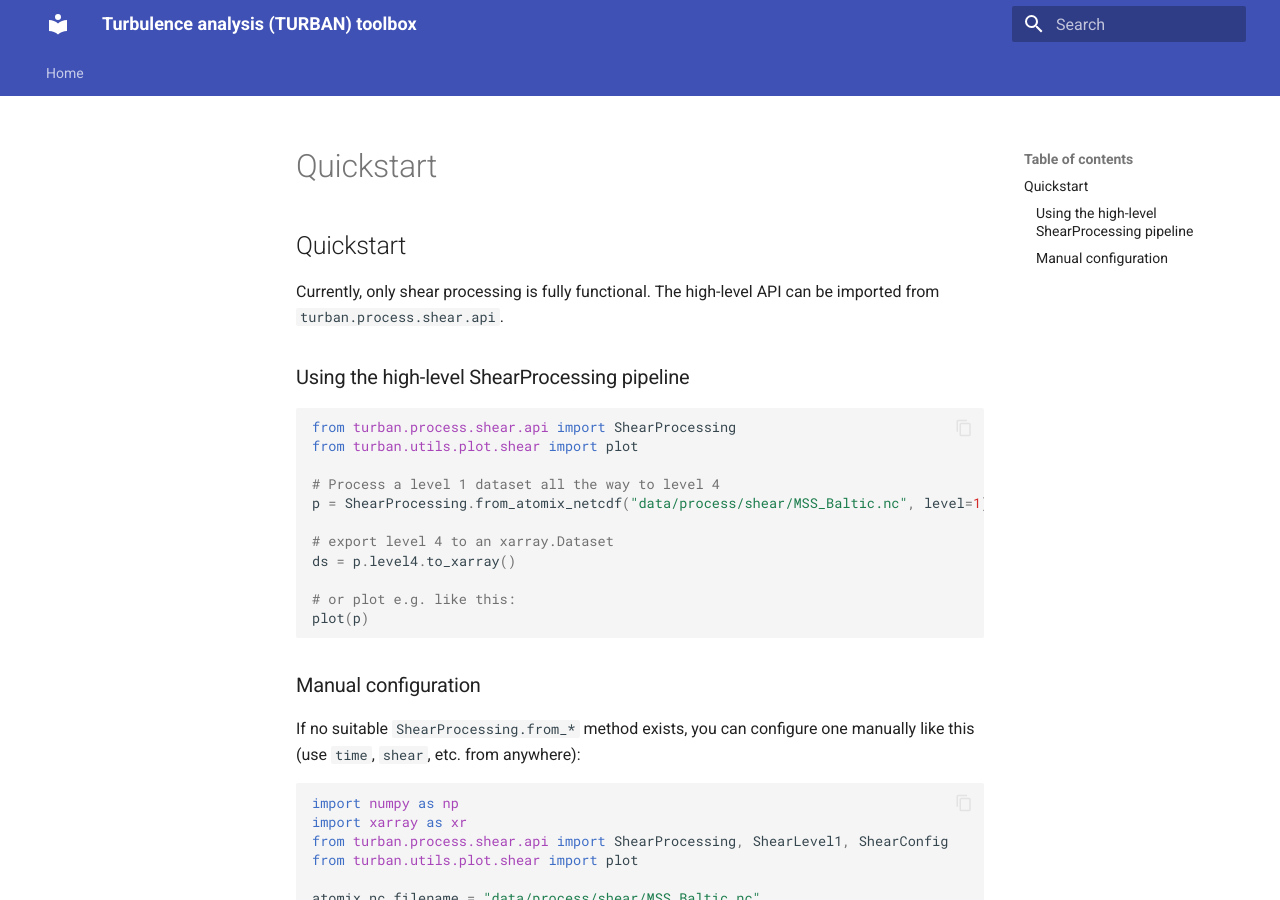
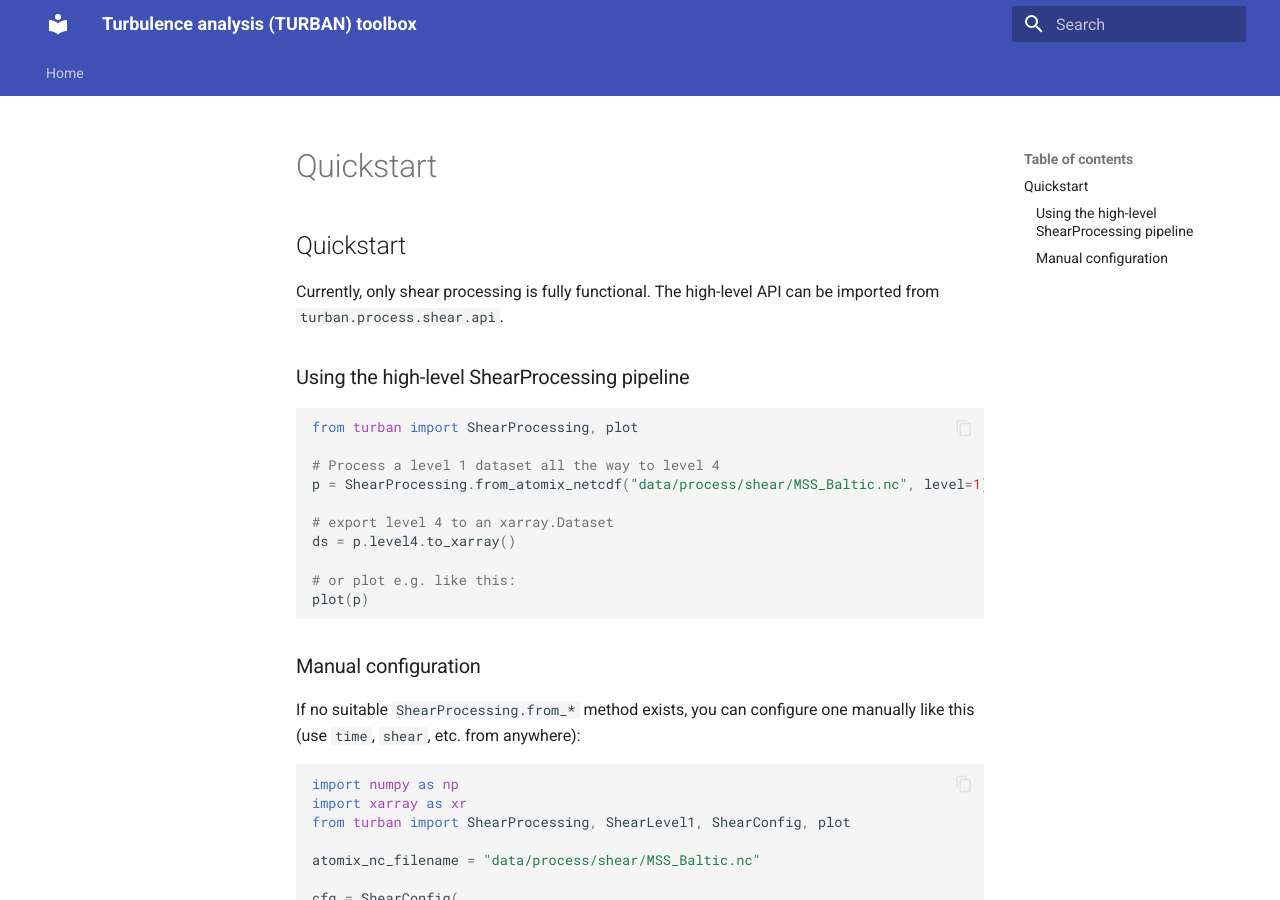
Before and after one commit to turban-toolbox/turban-toolbox, an MkDocs documentation site: the page built from docs/quickstart.md, in a window 1280 px wide and 900 px high. Built offline with MkDocs 1.6.1 and Material for MkDocs 9.7.7, drawn with Linux system fonts in a browser that asks for light colours.

Commit message:
promote Shear* objects and plot to importable directly from turban

````diff
--- a/docs/quickstart.md
+++ b/docs/quickstart.md
@@ -5,8 +5,7 @@ Currently, only shear processing is fully functional. The high-level API can be
 ### Using the high-level ShearProcessing pipeline
 
 ```python
-from turban.process.shear.api import ShearProcessing
-from turban.utils.plot.shear import plot
+from turban import ShearProcessing, plot
 
 # Process a level 1 dataset all the way to level 4
 p = ShearProcessing.from_atomix_netcdf("data/process/shear/MSS_Baltic.nc", level=1)
@@ -25,8 +24,7 @@ If no suitable `ShearProcessing.from_*` method exists, you can configure one man
 ```python
 import numpy as np
 import xarray as xr
-from turban.process.shear.api import ShearProcessing, ShearLevel1, ShearConfig
-from turban.utils.plot.shear import plot
+from turban import ShearProcessing, ShearLevel1, ShearConfig, plot
 
 atomix_nc_filename = "data/process/shear/MSS_Baltic.nc"
 
````
Also changed, not shown: docs/manual.md (+2 -2 lines), turban/__init__.py (+10 -0 lines).
